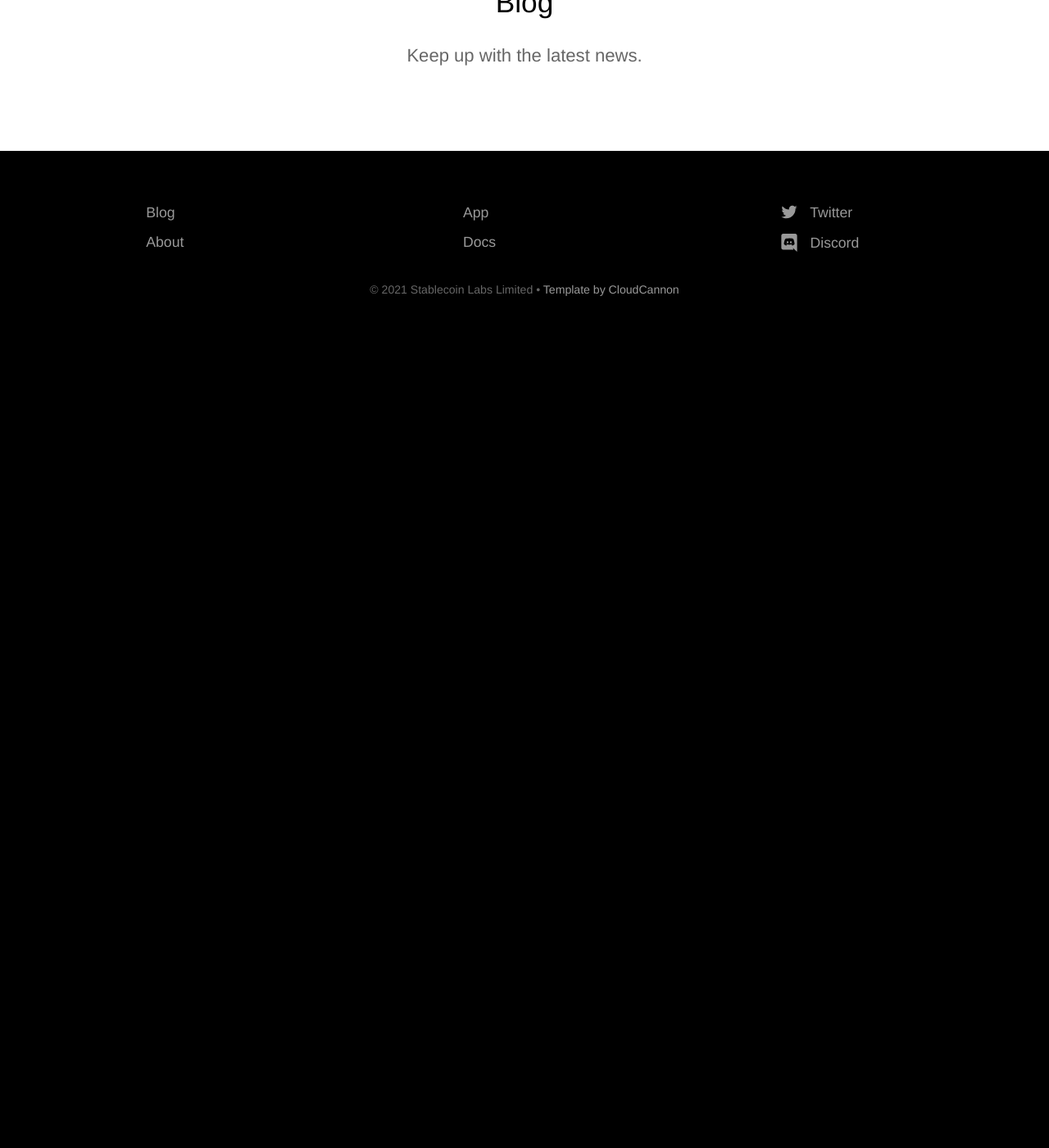
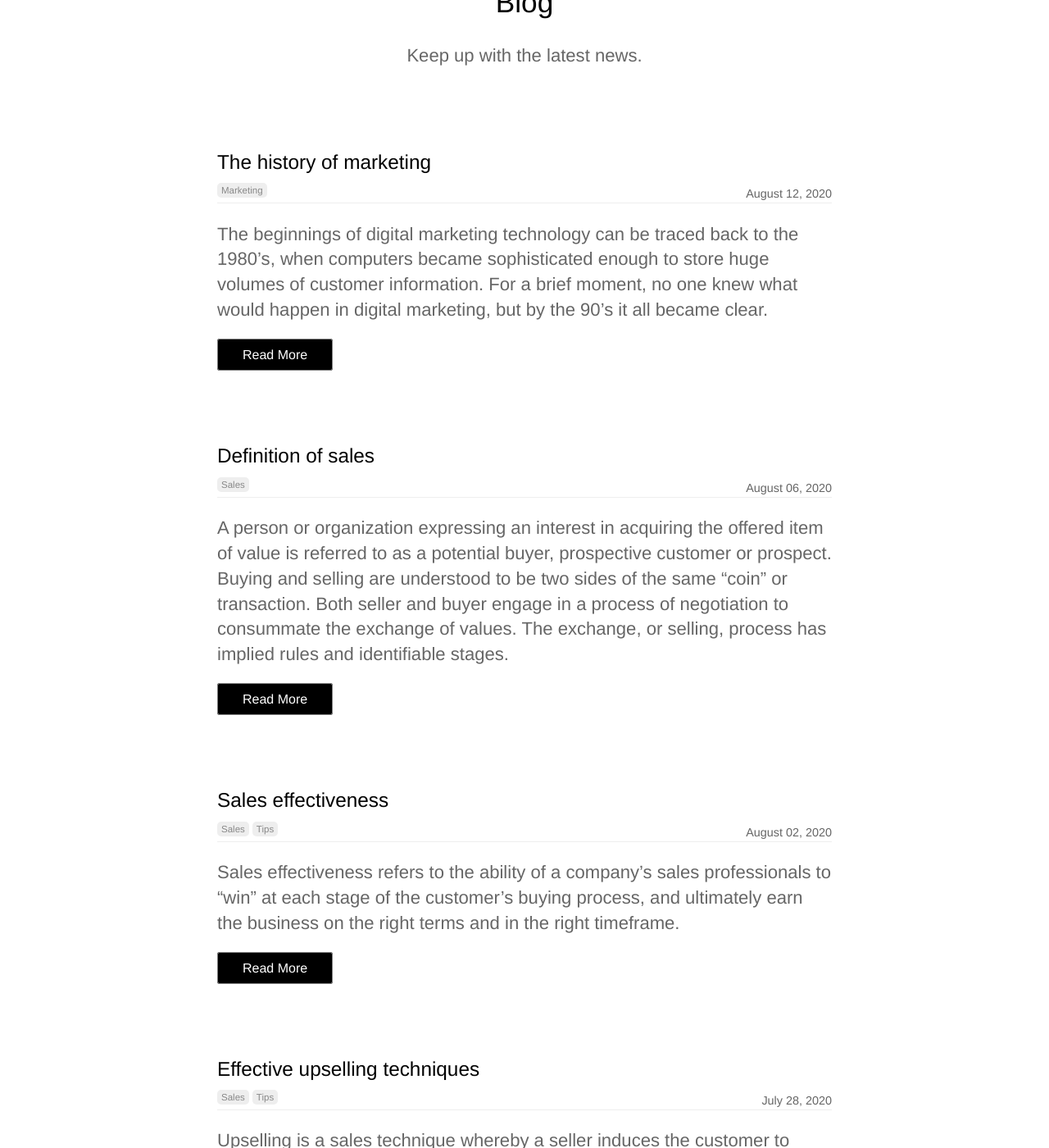
Before and after one commit to gyrostable/gyroscope-landing, a Jekyll site: the page built from blog/index.html, in a window 1280 px wide and 1400 px high, scrolled down 270 px. Shown: the whole window at 82% size. Built offline with Jekyll 4.4.1, drawn with Linux system fonts in a browser that asks for light colours; the list of posts is cut into pages by our own code; before the commit the page ends 900 px from its top, so only the background shows below that; some of the changed text lies outside the part shown.

Commit message:
After Ariah

```diff
--- a/_data/footer.yml
+++ b/_data/footer.yml
@@ -1,7 +1,11 @@
 - links:
+  - name: Whitepaper
+    link: /pdfs/Gyroscope_Lite_Paper.pdf
+    new_window: false
+    highlight: false
   - name: Blog
     link: https://medium.com/gyroscope-protocol
-  - name: About
+  - name: Team
     link: /about/
   # - name: Contact
   #   link: /contact/
--- a/_layouts/default.html
+++ b/_layouts/default.html
@@ -9,7 +9,7 @@
 		{% feed_meta %}
 
 		<link rel="stylesheet" href="{{ site.baseurl }}/css/screen.css">
-		<link rel="icon" type="image/png" href="{{ site.baseurl }}/images/invertedgyro.png">
+		<link rel="icon" type="image/png" href="{{ site.baseurl }}/images/blackhole.png">
 
 		{% if jekyll.environment == 'production' and site.google_analytics_key != '' %}
 			<script>
@@ -23,7 +23,7 @@
 	<body>
 		<header>
 			<div class="container">
-				<div class="company-name"><a href="{{ site.baseurl }}/"><img src="{{ site.baseurl }}/images/invertedgyro.png" alt="Gyroscope Logo" width="95" height="33" /></a></div>
+				<div class="company-name"><a href="{{ site.baseurl }}/"><img src="{{ site.baseurl }}/images/blackhole.png" alt="Gyroscope Logo" width="95" height="33" /></a></div>
 				{% include navigation.html %}
 
 			</div>
--- /dev/null
+++ b/_posts/2016-07-20-the-process-for-direct-sales.md
@@ -0,0 +1,35 @@
+---
+date: 2020-07-20
+title: The process for direct sales
+categories:
+  - sales
+author_staff_member: anna
+---
+
+Direct selling is the marketing and selling of products directly to consumers away from a fixed retail location. Peddling is the oldest form of direct selling. Modern direct selling includes sales made through the party plan, one-on-one demonstrations, and other personal contact arrangements as well as internet sales.
+
+![Checkmate](https://source.unsplash.com/random/1500x1145)
+
+## Textbook definition
+
+A textbook definition is: "The direct personal presentation, demonstration, and sale of products and services to consumers, usually in their homes or at their jobs."
+
+## How effective is direct selling?
+
+Industry representative, the World Federation of Direct Selling Associations (WFDSA), reports that its 59 regional member associations accounted for more than US$183 billion in retail sales in 2014, through the activities of more than 62 million independent sales representatives. The United States Direct Selling Association (DSA) reported that in 2000, 55% of adult Americans had at some time purchased goods or services from a direct selling representative and 20% reported that they were currently(6%) or had been in the past(14%) a direct selling representative.
+
+![Office](https://source.unsplash.com/random/1500x1146)
+
+According to the WFDSA, consumers benefit from direct selling because of the convenience and service it provides, including personal demonstration and explanation of products, home delivery, and generous satisfaction guarantees. In contrast to franchising, the cost for an individual to start an independent direct selling business is typically very low with little or no required inventory or other cash commitments to begin.
+
+Most direct selling associations around the world require their members to abide by a code of conduct towards a fair partnership both with customers and salesmen...
+
+Most national direct selling associations are represented in the World Federation of Direct Selling Associations (WFDSA).
+
+## How's it different to marketing?
+
+Direct selling is distinct from direct marketing because it is about individual sales agents reaching and dealing directly with clients. Direct marketing is about business organizations seeking a relationship with their customers without going through an agent/consultant or retail outlet.
+
+Direct selling consists of two main business models: single-level marketing, in which a direct seller makes money by buying products from a parent organization and selling them directly to customers, and multi-level marketing (also known as network marketing or person-to-person marketing), in which the direct seller makes money from both direct sales to customers and by sponsoring new direct sellers and earning a commission from their efforts.
+
+![Raspberries](https://source.unsplash.com/random/1500x1147)
--- /dev/null
+++ b/_posts/2016-07-28-effective-upselling-techniques.md
@@ -0,0 +1,28 @@
+---
+date: 2020-07-28
+title: Effective upselling techniques
+categories:
+  - sales
+  - tips
+author_staff_member: betty
+---
+
+Upselling is a sales technique whereby a seller induces the customer to purchase more expensive items, upgrades or other add-ons in an attempt to make a more profitable sale. While it usually involves marketing more profitable services or products, it can be simply exposing the customer to other options that were perhaps not considered.
+
+In practice, large businesses usually combine upselling and cross-selling to maximize profit. In doing so, an organization must ensure that its relationship with the client is not disrupted.
+
+![Fair](https://source.unsplash.com/random/1500x1146)
+
+In restaurants and other similar settings, upselling is commonplace and an accepted form of business. In other businesses (e.g. car sales), the customer’s perception of the attempted upsell can be viewed negatively and impact the desired result.
+
+## Why should you upsell?
+
+Upselling is a common practice for service providers that offer different service classes such as airlines (cf. Bohutinsky, 1990). According to “the journal of business and industrial marketing; written collaboratively by Michael J, Sheehan and Paul R, Prabhaker “It is five times more expensive to get a new customer as it is to hold onto a current one.” Selling to a new customer would mean having to start the sales process from the very beginning thus having to establish a new relationship with a different customer. This can be time consuming and often not very effective.
+
+![Gleise](https://source.unsplash.com/random/1500x1147)
+
+## The benefits
+
+Upselling to a customer that you have already built a rapport with, means that they are more likely to buy from you, listen to your suggestions and opinions and trust you. Selling to the same customer can lead to loyal customers and repeat sales. Upselling brings up the profit that the business makes and the value of the sale. However it is important to understand that although your main objective is to bring up revenue and increase the amount of the sale, a customers experience and their time with you influences future decisions that they make. An upsell can be beneficial to both the seller and the consumer if relevant products are being shown to the customer. For instance, if you had a strict budget of $20,000 for a car, you would not want to be sold a car for twice the amount.
+
+[source](https://en.wikipedia.org/wiki/Upselling): Wikipedia
--- /dev/null
+++ b/_posts/2016-08-02-sales-effectiveness.md
@@ -0,0 +1,25 @@
+---
+date: 2020-08-02
+title: Sales effectiveness
+categories:
+  - sales
+  - tips
+author_staff_member: gerald
+---
+Sales effectiveness refers to the ability of a company’s sales professionals to “win” at each stage of the customer’s buying process, and ultimately earn the business on the right terms and in the right timeframe.
+
+![American River](https://source.unsplash.com/random/1500x1146)
+
+## How do you improve sales effectiveness?
+
+Improving sales effectiveness is not just a sales function issue; it’s a company issue, as it requires deep collaboration between sales and marketing to understand what's working and not working, and continuous improvement of the knowledge, messages, skills, and strategies that sales people apply as they work sales opportunities.
+
+Sales effectiveness has historically been used to describe a category of technologies and consulting services aimed at helping companies improve their sales results.
+
+Many companies are creating sales effectiveness functions and have even given people titles such as VP of Sales Effectiveness.
+
+![Coins](https://source.unsplash.com/random/1500x1147)
+
+"By analyzing sales force performance, managers can make changes to optimize sales going forward. Toward that end, there are many ways to gauge the performance of individual salespeople and of the sales force as a whole, in addition to total annual sales." In a survey of nearly 200 senior marketing managers, 54 percent responded that they found the "sales force effectiveness" metric very useful.
+
+[source](https://en.wikipedia.org/wiki/Sales_effectiveness): Wikipedia
--- /dev/null
+++ b/_posts/2016-08-06-definition-of-sales.md
@@ -0,0 +1,39 @@
+---
+date: 2020-08-06
+title: Definition of sales
+categories:
+  - sales
+author_staff_member: james
+---
+A person or organization expressing an interest in acquiring the offered item of value is referred to as a potential buyer, prospective customer or prospect. Buying and selling are understood to be two sides of the same "coin" or transaction. Both seller and buyer engage in a process of negotiation to consummate the exchange of values. The exchange, or selling, process has implied rules and identifiable stages.
+
+![Cat](https://source.unsplash.com/random/1500x1146)
+
+It is implied that the selling process will proceed fairly and ethically so that the parties end up nearly equally rewarded. The stages of selling, and buying, involve getting acquainted, assessing each party’s need for the other’s item of value, and determining if the values to be exchanged are equivalent or nearly so, or, in buyer's terms, "worth the price.” Sometimes, sellers have to use their own experiences when selling products with appropriate discounts.
+
+## Management point of view
+
+From a management viewpoint it is thought of as a part of marketing, although the skills required are different. Sales often forms a separate grouping in a corporate structure, employing separate specialist operatives known as salespersons (singular: salesperson). Selling is considered by many to be a sort of persuading "art". Contrary to popular belief, the methodological approach of selling refers to a systematic process of repetitive and measurable milestones, by which a salesman relates his or her offering of a product or service in return enabling the buyer to achieve their goal in an economic way. While the sales process refers to a systematic process of repetitive and measurable milestones, the definition of the selling is somewhat ambiguous due to the close nature of advertising, promotion, public relations, and direct marketing.
+
+![apricot](https://source.unsplash.com/random/1500x1147)
+
+Selling is the profession-wide term, much like marketing defines a profession. Recently, attempts have been made to clearly understand who is in the sales profession, and who is not. There are many articles looking at marketing, advertising, promotions, and even public relations as ways to create a unique transaction.
+
+## Common terms
+
+Two common terms used to describe a salesperson are "Farmer" and "Hunter". The reality is that most professional sales people have a little of both. A hunter is often associated with aggressive personalities who use aggressive sales technique. In terms of sales methodology a hunter refers to a person whose focus is on bringing in and closing deals. This process is called “sales capturing”. An example is a commodity sale such as a long distance sales person, shoe sales person and to a degree a car sales person. Their job is to find and convert buyers. A sales farmer is someone who creates sales demand by activities that directly influence and alter the buying process.
+
+![Marketing](https://source.unsplash.com/random/1500x1148)
+
+## Systems approach
+
+Many believe that the focus of selling is on the human agents involved in the exchange between buyer and seller. Effective selling also requires a systems approach, at minimum involving roles that sell, enable selling, and develop sales capabilities. Selling also involves salespeople who possess a specific set of sales skills and the knowledge required to facilitate the exchange of value between buyers and sellers that is unique from marketing, advertising, etc.
+
+![Lady bugs](https://source.unsplash.com/random/1500x1149)
+
+Within these three tenets, the following definition of professional selling is offered by the American Society for Training and Development (ASTD):
+
+“The holistic business system required to effectively develop, manage, enable, and execute a mutually beneficial, interpersonal exchange of goods and/or services for equitable value.”
+Team selling is one way to influence sales. Team selling is “a group of people representing the sales department and other functional areas in the firm, such as finance, production, and research and development”. (Spiro) Team selling came about in the 1990s through total quality management (TQM). TQM occurs when companies work to improve their customer satisfaction by constantly improving all of their operations.
+
+[source](https://en.wikipedia.org/wiki/Sales): Wikipedia
--- /dev/null
+++ b/_posts/2016-08-12-the-history-of-marketing.md
@@ -0,0 +1,32 @@
+---
+date: 2020-08-12
+title: The history of marketing
+categories:
+  - marketing
+author_staff_member: robin
+---
+The beginnings of digital marketing technology can be traced back to the 1980's, when computers became sophisticated enough to store huge volumes of customer information. For a brief moment, no one knew what would happen in digital marketing, but by the 90's it all became clear.
+
+![Man](https://source.unsplash.com/random/1500x1146)
+
+The history of marketing is to a large extent a product of Internet's history as markets have adapted to keep abreast of changes and keep up with the way the major Search Engines rank web pages. Major changes include, in chronological order:
+
+1991- Gopher: A network protocol, one of the very first query and search tools. Gopher was widely used for a couple of years, but usage has now fallen off, with barely 100 Gopher servers now indexed. 2. 1994- Launch of Yahoo, which was formerly known as "Jerry´s Guide to the World Wide Web" after one of its founders, Jerry Yang. Yahoo received in its first year over 1 million hits.
+
+## Academic studies
+
+The study of the history of marketing as an academic field emerged only recently. Controversies and disputes abound in the field. The publication in 1976 of the book The History of Marketing Thought, by Robert Bartels marks a turning-point in marketing thought. Since then, academics specializing in marketing decided to imitate economics, distinguishing theory and practice. Two different fields of study emerged:
+
+the history of marketing thought, giving theoretical accounts
+marketing history, focusing on the history of marketing practice
+This division parallels the distinction between the history of economic thought and economic history.
+
+![Thai](https://source.unsplash.com/random/1500x1147)
+
+Practitioners of the history of marketing thought note that both practitioners and academics know relatively little about the field.[citation needed] But history has significance for academics because it helps to define the baselines upon which they can recognize change and evolve marketing theory.On the other hand, proponents of marketing history argue that one cannot fully compare the marketing field with economics and hence suggest the impracticality of divorcing theory and practice. First, marketing scholars seldom engage in the practice of marketing as much as economists engage in the development and execution of public policies. Second, business people innovate in the marketing field, and the history of marketing will remain incomplete if one dissociates academia from practitioners.
+
+![lavender flowers](https://source.unsplash.com/random/1500x1148)
+
+The following sections discuss both approaches to the history of marketing, closing with a debate about the standard chronology of marketing, a widely known hypothesis about the history of marketing, but one that historians in the marketing field have challenged.
+
+[source](https://en.wikipedia.org/wiki/History_of_marketing): Wikipedia
--- /dev/null
+++ b/vote/index.html
@@ -0,0 +1,4 @@
+---
+title: Vote
+description: Coming soon.
+---
```
Also changed, not shown: _data/navigation.yml (+6 -3 lines), _includes/navigation.html (+48 -0 lines), index.html (+22 -0 lines), images/balancer-bal-logo.png (added), images/blackhole.png (added).
